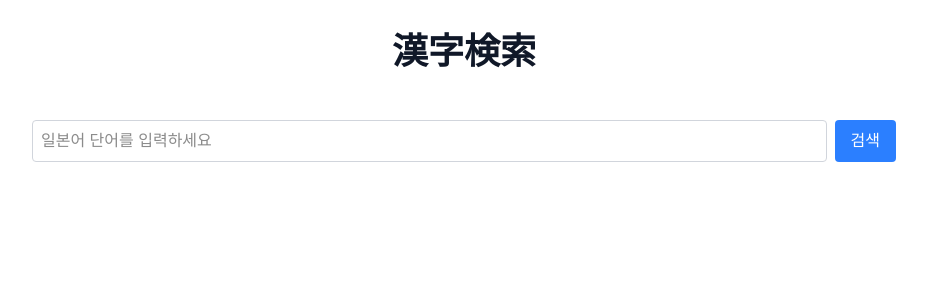
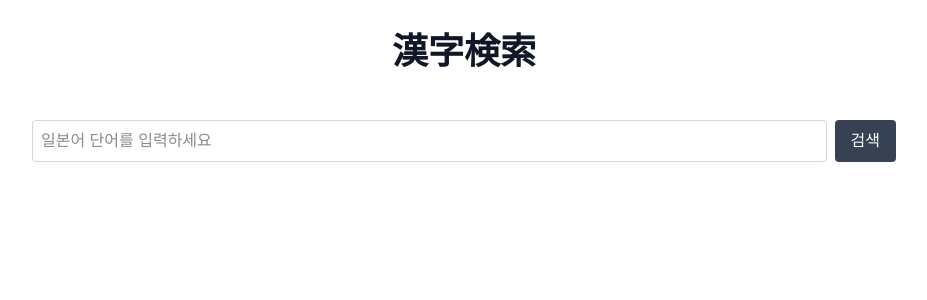
Before and after one commit to ICE0208/friendly-japanese-dict, a Next.js app: page / in a window 1280 px wide. Shown: the top 300 px of the page, without its empty margins (176-1103 px from the left). Built offline with nearby package versions, Linux system fonts and the light colour scheme.

Commit message:
style: 검색 버튼 무채색

```diff
--- a/src/app/components/SearchForm.tsx
+++ b/src/app/components/SearchForm.tsx
@@ -146,9 +146,11 @@ const SearchForm = ({
       <button
         onClick={handleSearch}
         disabled={loading}
-        className="px-4 py-2 bg-blue-500 text-white rounded hover:bg-blue-600 disabled:bg-gray-400"
+        className={`px-4 py-2 text-white rounded ${
+          loading ? "bg-gray-400" : "bg-gray-700 hover:bg-gray-800"
+        }`}
       >
-        {loading ? "검색 중..." : "검색"}
+        검색
       </button>
     </div>
   );
```
